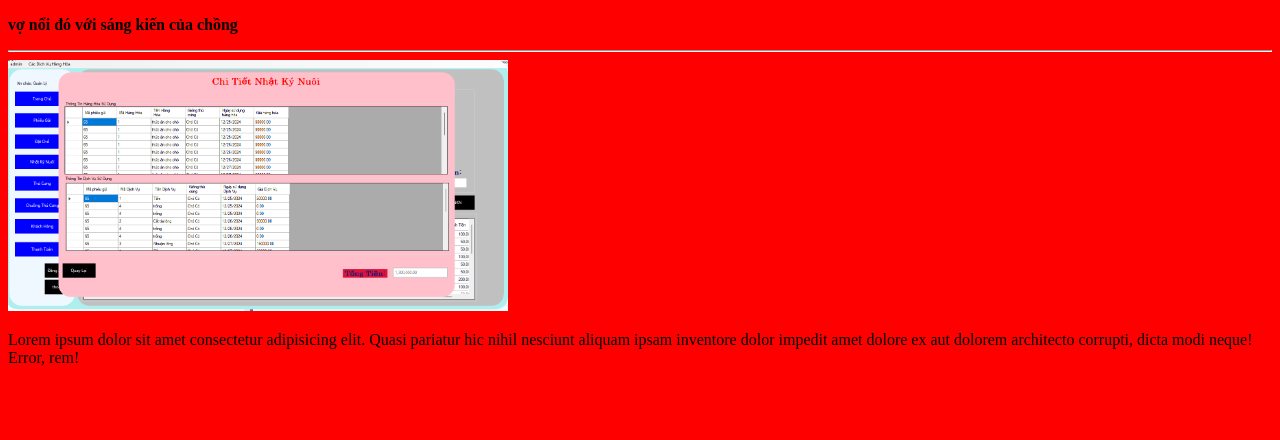
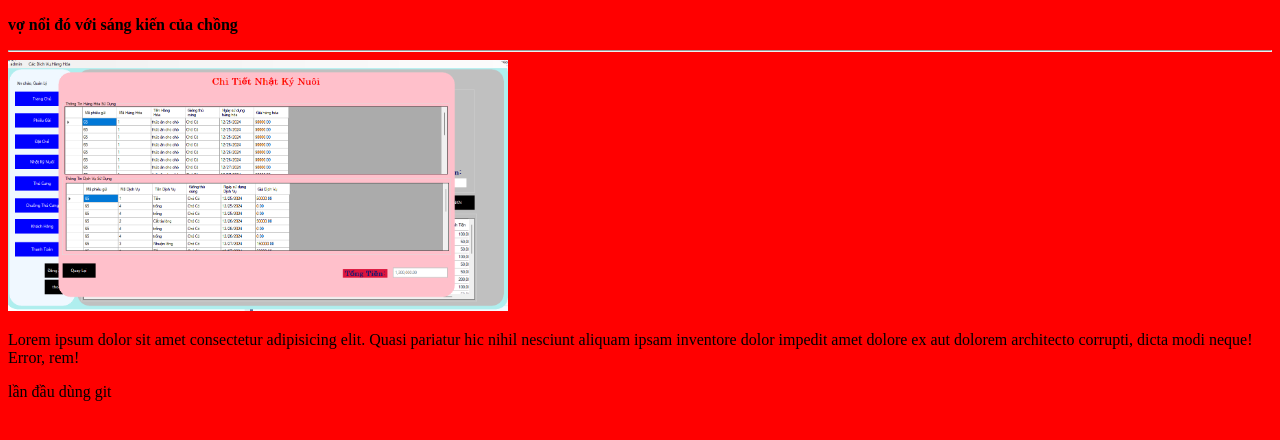
Before and after one commit to Alex-khang/duan1, a plain HTML site: page index.html in a window 1280 px wide. Drawn offline with Linux system fonts and the light colour scheme.

Commit message:
sửa lần 1

```diff
--- a/index.html
+++ b/index.html
@@ -15,5 +15,6 @@
       hic nihil nesciunt aliquam ipsam inventore dolor impedit amet dolore ex
       aut dolorem architecto corrupti, dicta modi neque! Error, rem!
     </p>
+    <p>lần đầu dùng git</p>
   </body>
 </html>
```
